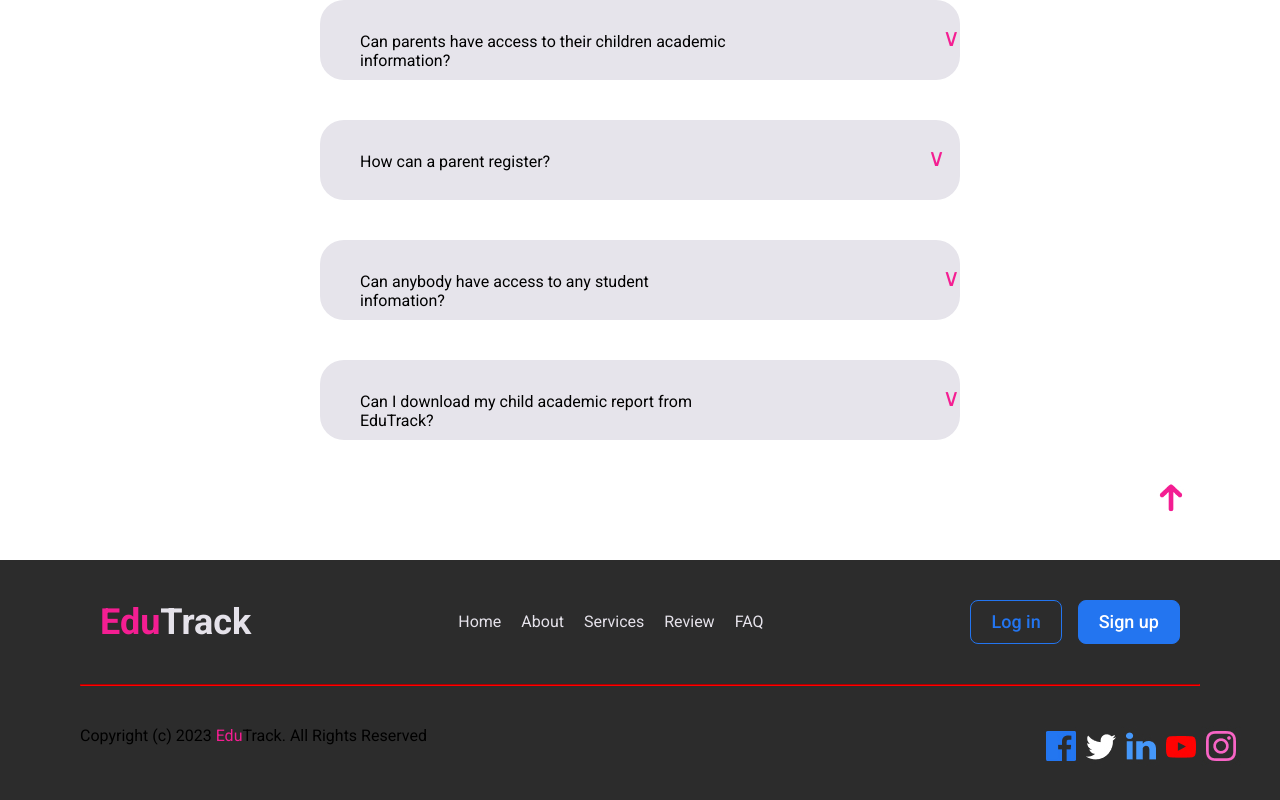
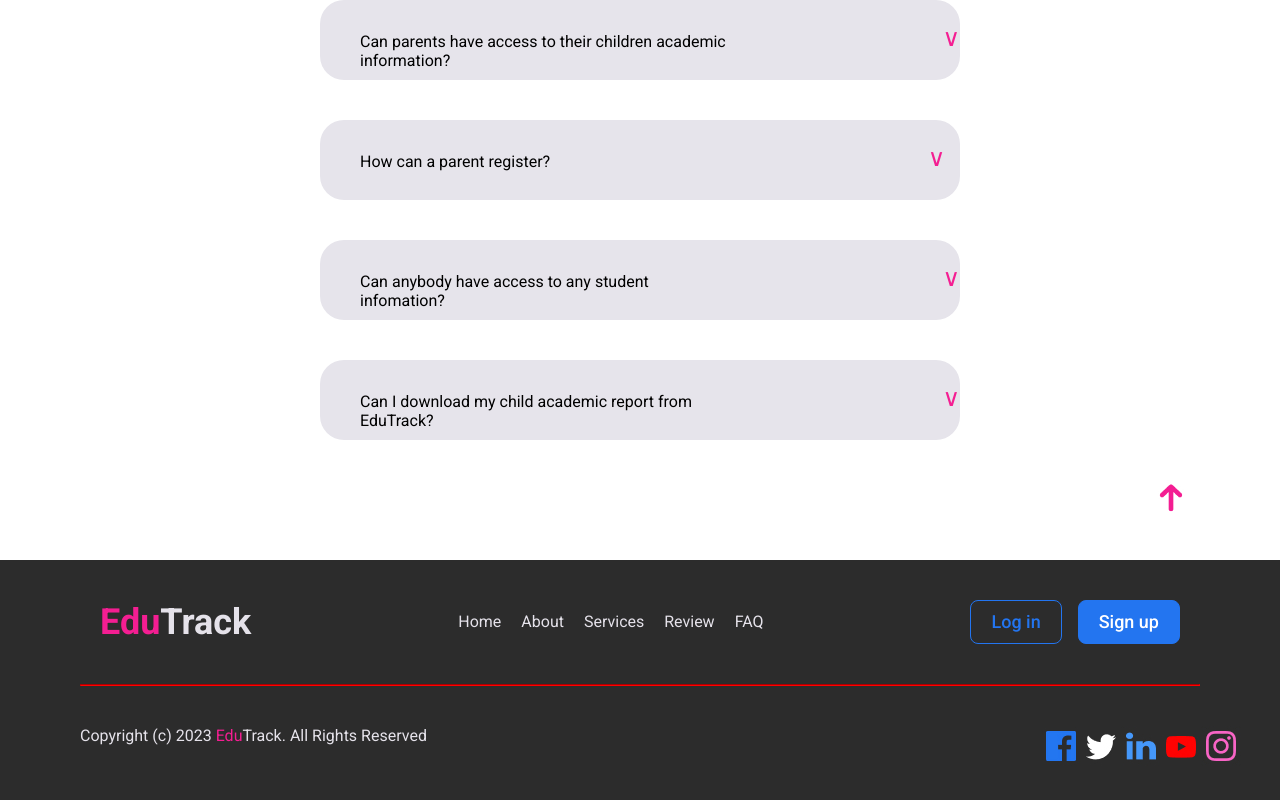
Before and after one commit to leyume/edutrack, a React (Vite) app in the folder frontend/: page / in a window 1280 px wide. Shown: the part 5014-5814 px from the top of the page. Built offline with nearby package versions, Linux system fonts and the light colour scheme.

Commit message:
update files

```diff
--- a/frontend/src/components/Footer/Footer.jsx
+++ b/frontend/src/components/Footer/Footer.jsx
@@ -41,7 +41,7 @@ function Footer() {
       <hr style={{ borderColor: "red" }} className="mt-10 mr-20 ml-20 mb-10" />
       <div className="flex gap-48%">
         <div>
-          <p className="ml-20">
+          <p className="ml-20 text-#E5E2EA">
             Copyright (c) 2023 <span className="text-brand-pink">Edu</span>
             Track. All Rights Reserved
           </p>
```
